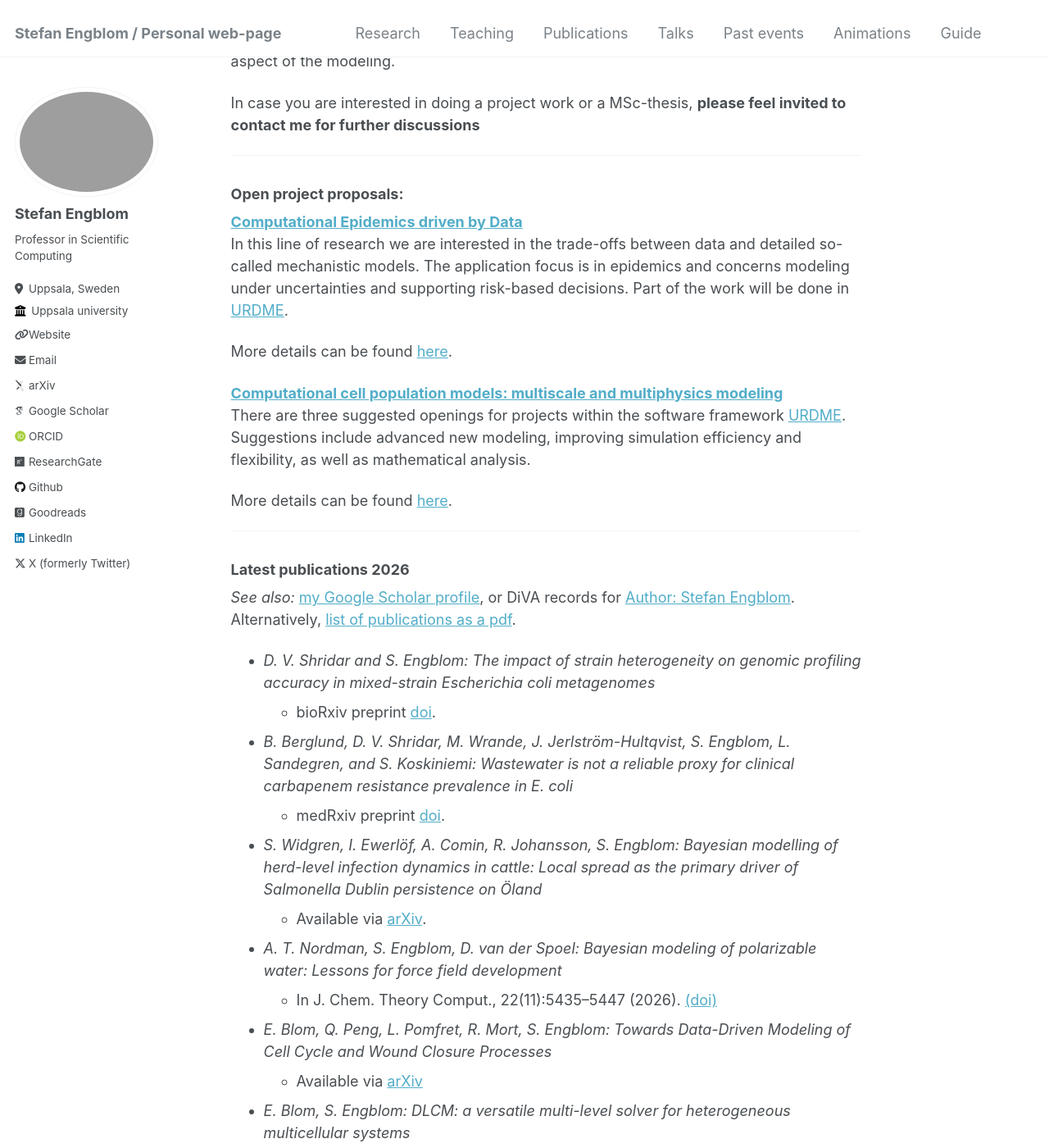
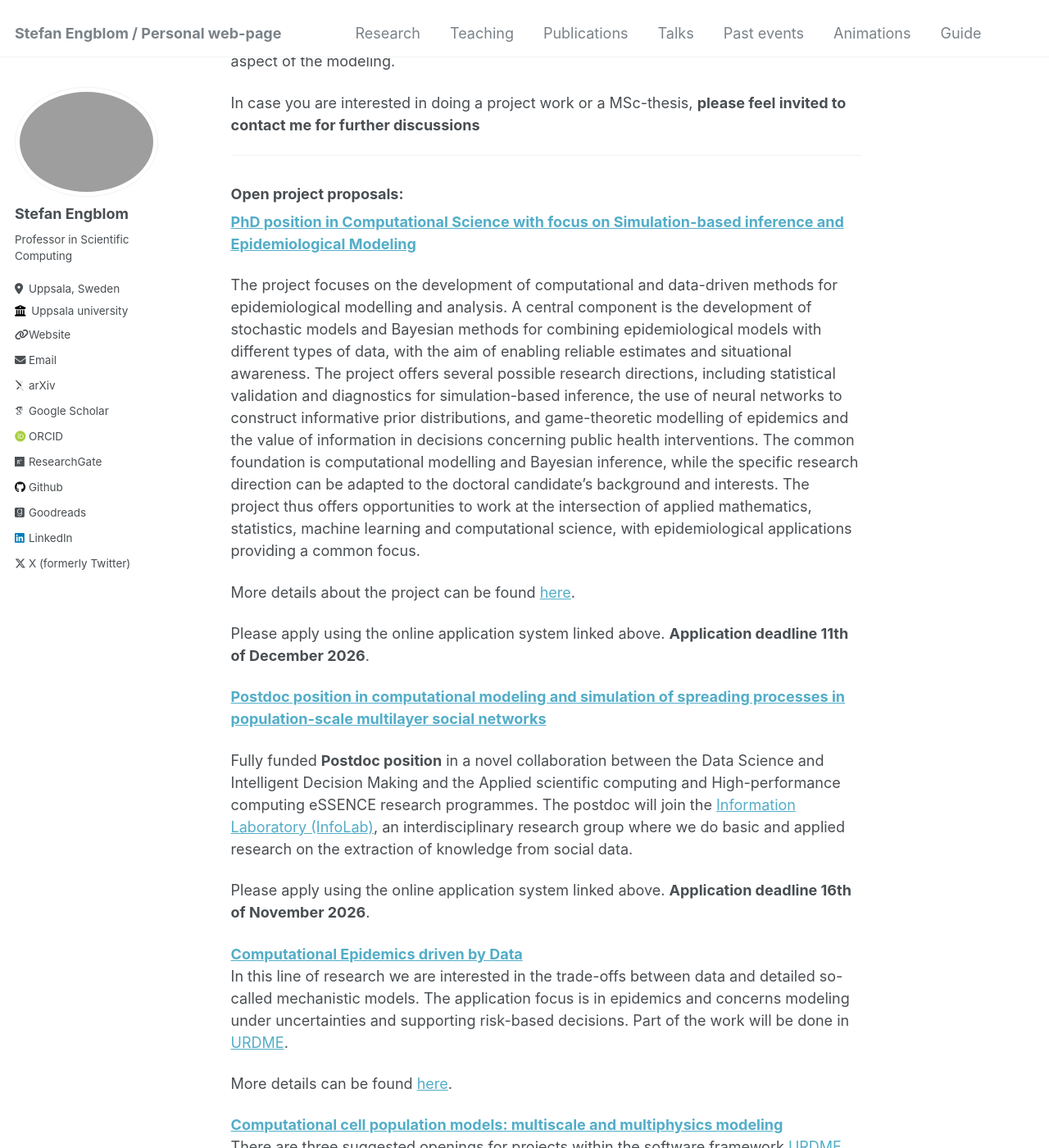
Before and after one commit to stefanengblom/stefanengblom.github.io, a Jekyll site: the page built from _pages/about.md, in a window 1280 px wide and 1400 px high, scrolled down 634 px. Shown: the whole window at 82% size. Built offline with Jekyll 4.4.1, drawn with Linux system fonts in a browser that asks for light colours; some web fonts are replaced.

Commit message:
positions

```diff
--- a/_pages/about.md
+++ b/_pages/about.md
@@ -28,18 +28,19 @@ In case you are interested in doing a project work or a MSc-thesis, **please fee
 
 ### Open project proposals:
 
-<!--
-[Postdoc in Computational Epidemiology](https://uu.varbi.com/en/what:job/jobID:849295/)
+**[PhD position in Computational Science with focus on Simulation-based inference and Epidemiological Modeling](https://www.uu.se/en/about-uu/join-us/jobs-and-vacancies/job-details?query=989360)**
 
-Fully funded **Postdoc position** in Computational Science, specifically in Bayesian Epidemiology. The proposed project consists of two parts:
-- developing Neural Network techniques to use in the construction of priors,
-- developing diagnostic techniques suitable to simulation-based inference.
+The project focuses on the development of computational and data-driven methods for epidemiological modelling and analysis. A central component is the development of stochastic models and Bayesian methods for combining epidemiological models with different types of data, with the aim of enabling reliable estimates and situational awareness. The project offers several possible research directions, including statistical validation and diagnostics for simulation-based inference, the use of neural networks to construct informative prior distributions, and game-theoretic modelling of epidemics and the value of information in decisions concerning public health interventions. The common foundation is computational modelling and Bayesian inference, while the specific research direction can be adapted to the doctoral candidate's background and interests. The project thus offers opportunities to work at the intersection of applied mathematics, statistics, machine learning and computational science, with epidemiological applications providing a common focus.
 
-See the [short project description](../files/docs/NNB_Epidemics.pdf) for a bit more on this. The formal application form can be found [here](https://uu.varbi.com/en/what:job/jobID:849295/).
+More details about the project can be found [here](../files/docs/Comput_Modeling_Epidemics.pdf).
 
-Please apply using the online application system linked above. **Application deadline 31st of October 2025**. Candidates with a relevant background are more than welcome to contact me for any informal queries.
+Please apply using the online application system linked above. **Application deadline 11th of December 2026**.
 
--->
+**[Postdoc position in computational modeling and simulation of spreading processes in population-scale multilayer social networks](https://www.uu.se/en/about-uu/join-us/jobs-and-vacancies/job-details?query=981675)**
+
+Fully funded **Postdoc position** in a novel collaboration between the Data Science and Intelligent Decision Making and the Applied scientific computing and High-performance computing eSSENCE research programmes. The postdoc will join the [Information Laboratory (InfoLab)](https://uuinfolab.github.io/), an interdisciplinary research group where we do basic and applied research on the extraction of knowledge from social data.
+
+Please apply using the online application system linked above. **Application deadline 16th of November 2026**.
 
 **[Computational Epidemics driven by Data](../files/docs/BayesianEpidemics.pdf)**
 In this line of research we are interested in the trade-offs between data and detailed so-called mechanistic models. The application focus is in epidemics and concerns modeling under uncertainties and supporting risk-based decisions. Part of the work will be done in [URDME](http://urdme.github.io/urdme).
```
